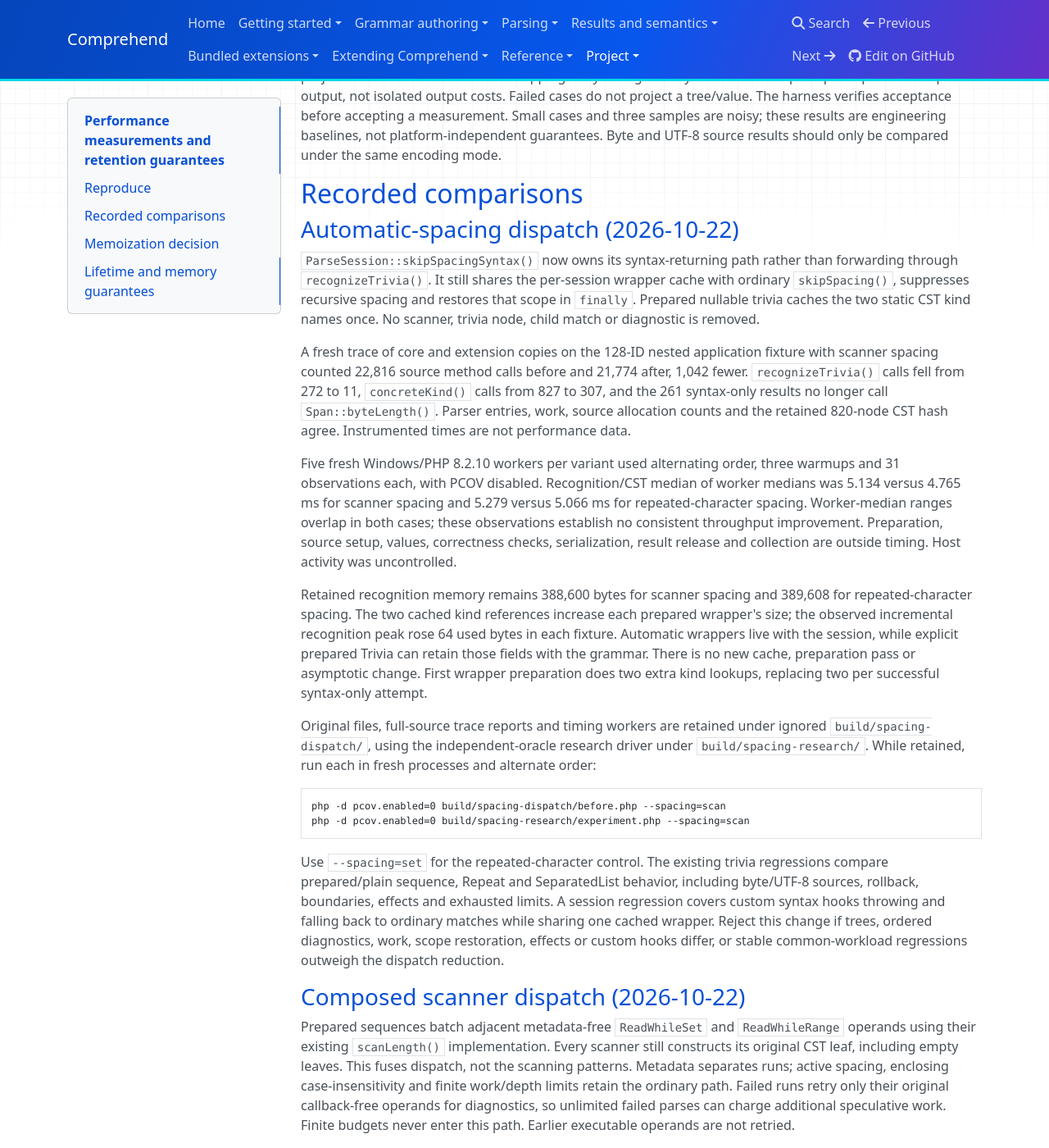
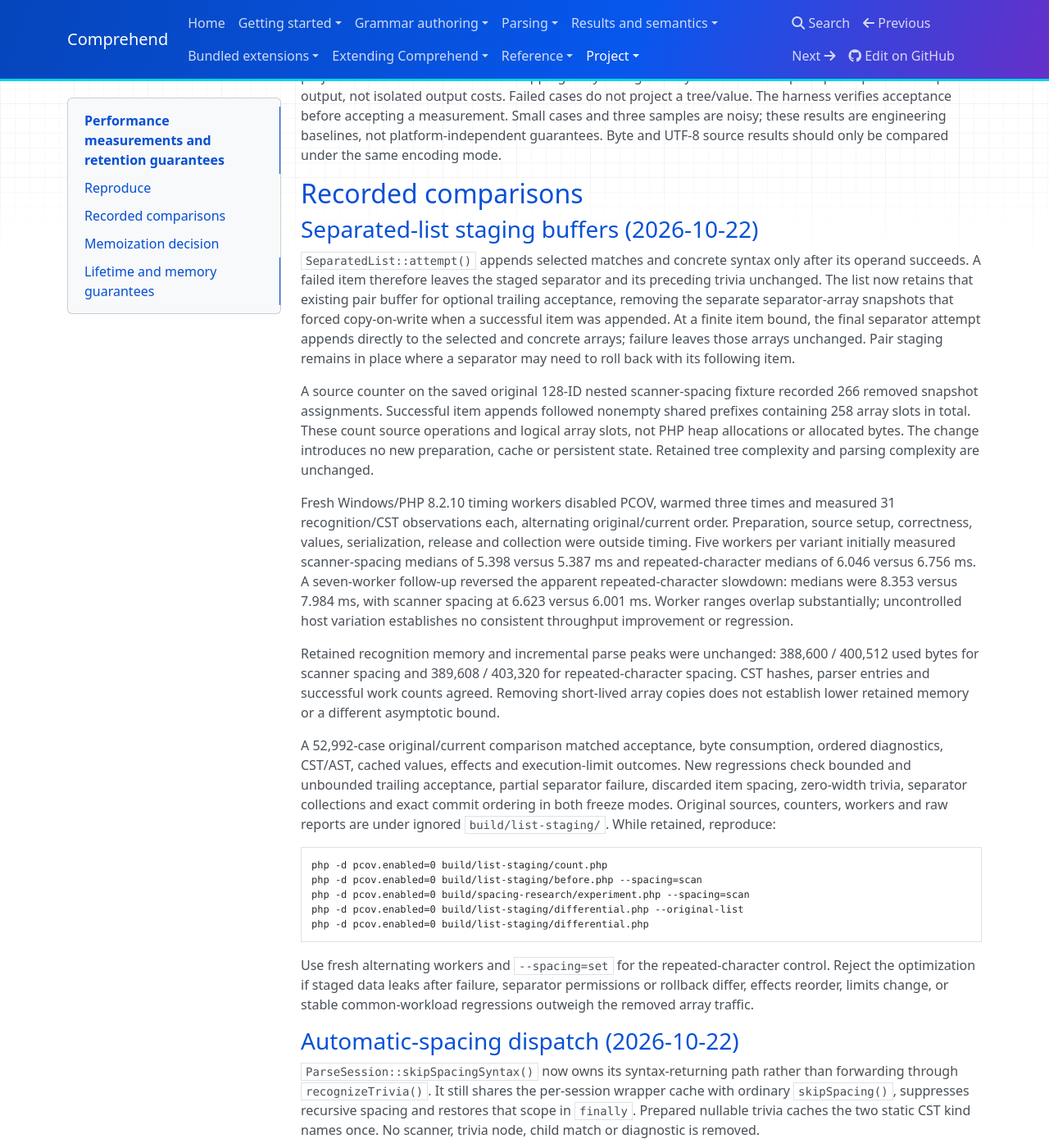
Before and after one commit to vanderlee/Comprehend, an MkDocs documentation site: the page built from docs/performance.md, in a window 1280 px wide and 1400 px high, scrolled down 773 px. Shown: the whole window at 82% size. Built offline with MkDocs 1.6.1, drawn with Linux system fonts in a browser that asks for light colours; nearby versions of some CDN libraries.

Commit message:
Reduce SeparatedList staging-array traffic

````diff
--- a/docs/performance.md
+++ b/docs/performance.md
@@ -40,6 +40,60 @@ results are engineering baselines, not platform-independent guarantees. Byte
 and UTF-8 source results should only be compared under the same encoding mode.
 
 ## Recorded comparisons
+
+### Separated-list staging buffers (2026-10-22)
+
+`SeparatedList::attempt()` appends selected matches and concrete syntax only
+after its operand succeeds. A failed item therefore leaves the staged separator
+and its preceding trivia unchanged. The list now retains that existing pair
+buffer for optional trailing acceptance, removing the separate separator-array
+snapshots that forced copy-on-write when a successful item was appended. At a
+finite item bound, the final separator attempt appends directly to the selected
+and concrete arrays; failure leaves those arrays unchanged. Pair staging remains
+in place where a separator may need to roll back with its following item.
+
+A source counter on the saved original 128-ID nested scanner-spacing fixture
+recorded 266 removed snapshot assignments. Successful item appends followed
+nonempty shared prefixes containing 258 array slots in total. These count source
+operations and logical array slots, not PHP heap allocations or allocated bytes.
+The change introduces no new preparation, cache or persistent state. Retained
+tree complexity and parsing complexity are unchanged.
+
+Fresh Windows/PHP 8.2.10 timing workers disabled PCOV, warmed three times and
+measured 31 recognition/CST observations each, alternating original/current
+order. Preparation, source setup, correctness, values, serialization, release and
+collection were outside timing. Five workers per variant initially measured
+scanner-spacing medians of 5.398 versus 5.387 ms and repeated-character medians
+of 6.046 versus 6.756 ms. A seven-worker follow-up reversed the apparent
+repeated-character slowdown: medians were 8.353 versus 7.984 ms, with scanner
+spacing at 6.623 versus 6.001 ms. Worker ranges overlap substantially; uncontrolled
+host variation establishes no consistent throughput improvement or regression.
+
+Retained recognition memory and incremental parse peaks were unchanged:
+388,600 / 400,512 used bytes for scanner spacing and 389,608 / 403,320 for
+repeated-character spacing. CST hashes, parser entries and successful work
+counts agreed. Removing short-lived array copies does not establish lower
+retained memory or a different asymptotic bound.
+
+A 52,992-case original/current comparison matched acceptance, byte consumption,
+ordered diagnostics, CST/AST, cached values, effects and execution-limit outcomes.
+New regressions check bounded and unbounded trailing acceptance, partial separator
+failure, discarded item spacing, zero-width trivia, separator collections and
+exact commit ordering in both freeze modes. Original sources, counters, workers
+and raw reports are under ignored `build/list-staging/`. While retained, reproduce:
+
+```sh
+php -d pcov.enabled=0 build/list-staging/count.php
+php -d pcov.enabled=0 build/list-staging/before.php --spacing=scan
+php -d pcov.enabled=0 build/spacing-research/experiment.php --spacing=scan
+php -d pcov.enabled=0 build/list-staging/differential.php --original-list
+php -d pcov.enabled=0 build/list-staging/differential.php
+```
+
+Use fresh alternating workers and `--spacing=set` for the repeated-character
+control. Reject the optimization if staged data leaks after failure, separator
+permissions or rollback differ, effects reorder, limits change, or stable
+common-workload regressions outweigh the removed array traffic.
 
 ### Automatic-spacing dispatch (2026-10-22)
 
````
Also changed, not shown: 2 other files.
